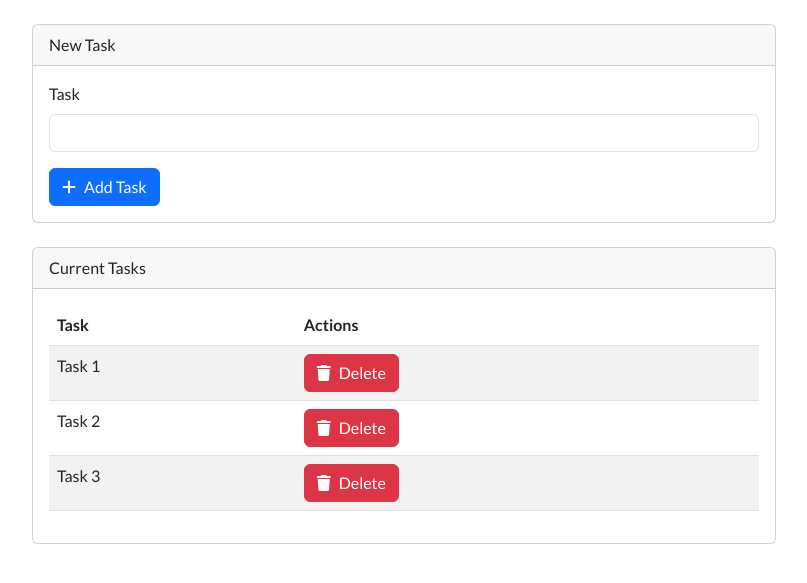
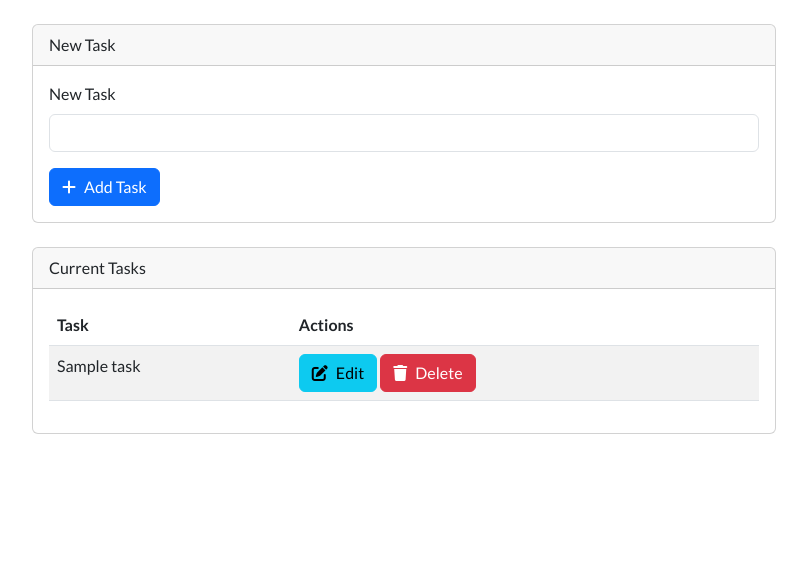
Before and after one commit to anstrefdh-alt/task-list, a Laravel app: page /tasks in a window 1280 px wide. Shown: the part 56-639 px from the top of the page, without its empty margins (236-1043 px from the left). Run offline with Laravel 12, Linux system fonts and the light colour scheme; tables that the repository leaves empty hold one stand-in row (values such as "Sample post").

Commit message:
Complete Task List project with full CRUD operations

```diff
--- a/resources/views/tasks.blade.php
+++ b/resources/views/tasks.blade.php
@@ -35,23 +35,30 @@
                     New Task
                 </div>
                 <div class="card-body">
-                    <!-- New Task Form -->
+                    <!-- نموذج التعديل أو الإضافة بدون تداخل -->
+                    @if(isset($task))
+                        <form action="/update/{{ $task->id }}" method="POST">
+                            @csrf
+                            <div class="mb-3">
+                                <label for="task-name" class="form-label">Update Task</label>
+                                <input type="text" name="name" id="task-name" class="form-control" value="{{ $task->name }}">
+                            </div>
+                            <button type="submit" class="btn btn-primary">
+                                <i class="fa fa-edit me-2"></i>Update Task
+                            </button>
+                        </form>
+                    @else
                         <form action="/create" method="POST">
                             @csrf
-
-                        <!-- Task Name -->
                             <div class="mb-3">
-                            <label for="task-name" class="form-label">Task</label>
+                                <label for="task-name" class="form-label">New Task</label>
                                 <input type="text" name="name" id="task-name" class="form-control">
                             </div>
-
-                        <!-- Add Task Button -->
-                        <div>
                             <button type="submit" class="btn btn-primary">
                                 <i class="fa fa-plus me-2"></i>Add Task
                             </button>
-                        </div>
                         </form>
+                    @endif
                 </div>
             </div>
 
@@ -69,36 +76,28 @@
                             </tr>
                         </thead>
                         <tbody>
+                            @foreach($tasks as $task)
                                 <tr>
-                                <td>Task 1</td>
+                                    <td>{{ $task->name }}</td>
                                     <td>
-                                    <form action="#" method="POST">
+                                        <!-- زر التعديل -->
+                                        <form action="/edit/{{ $task->id }}" method="POST" class="d-inline">
+                                            @csrf
+                                            <button type="submit" class="btn btn-info">
+                                                <i class="fa fa-edit me-2"></i>Edit
+                                            </button>
+                                        </form>
+
+                                        <!-- زر الحذف -->
+                                        <form action="/delete/{{ $task->id }}" method="POST" class="d-inline">
+                                            @csrf
                                             <button type="submit" class="btn btn-danger">
                                                 <i class="fa fa-trash me-2"></i>Delete
                                             </button>
                                         </form>
                                     </td>
                                 </tr>
-                            <tr>
-                                <td>Task 2</td>
-                                <td>
-                                    <form action="#" method="POST">
-                                        <button type="submit" class="btn btn-danger">
-                                            <i class="fa fa-trash me-2"></i>Delete
-                                        </button>
-                                    </form>
-                                </td>
-                            </tr>
-                            <tr>
-                                <td>Task 3</td>
-                                <td>
-                                    <form action="#" method="POST">
-                                        <button type="submit" class="btn btn-danger">
-                                            <i class="fa fa-trash me-2"></i>Delete
-                                        </button>
-                                    </form>
-                                </td>
-                            </tr>
+                            @endforeach
                         </tbody>
                     </table>
                 </div>
--- a/routes/web.php
+++ b/routes/web.php
@@ -3,13 +3,35 @@
 use Illuminate\Support\Facades\Route;
 use Illuminate\Support\Facades\DB;
 
+// مسار عرض المهام
 Route::get('/tasks', function () {
-    return view('tasks');
+    $tasks = DB::table('tasks')->get();
+    return view('tasks', compact('tasks'));
 });
 
-
+// مسار إضافة مهمة جديدة
 Route::post('/create', function () {
     $task_name = $_POST['name'];
     DB::table('tasks')->insert(['name' => $task_name]);
-    return view('tasks');
+    return redirect()->back();
 });
+
+// مسار جلب المهمة للتعديل
+Route::post('/edit/{id}', function ($id) {
+    $task = DB::table('tasks')->where('id', $id)->first();
+    $tasks = DB::table('tasks')->get();
+    return view('tasks', compact('task', 'tasks'));
+});
+
+// مسار حفظ التعديل
+Route::post('/update/{id}', function ($id) {
+    $task_name = $_POST['name'];
+    DB::table('tasks')->where('id', $id)->update(['name' => $task_name]);
+    return redirect('/tasks');
+});
+
+// مسار الحذف
+Route::post('/delete/{id}', function ($id) {
+    DB::table('tasks')->where('id', $id)->delete();
+    return redirect()->back();
+});
```
Lines whose indentation alone changed are shown as unchanged.
